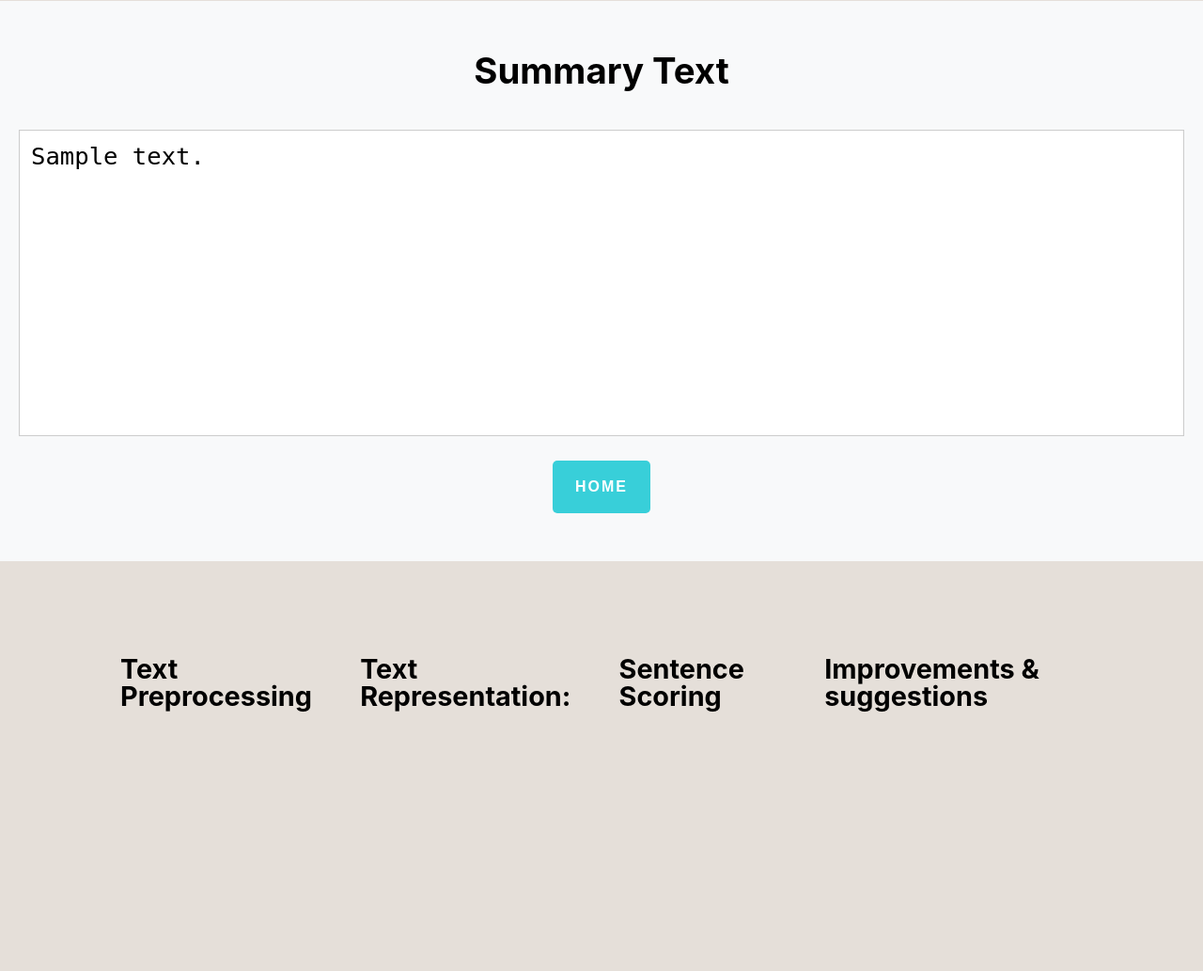
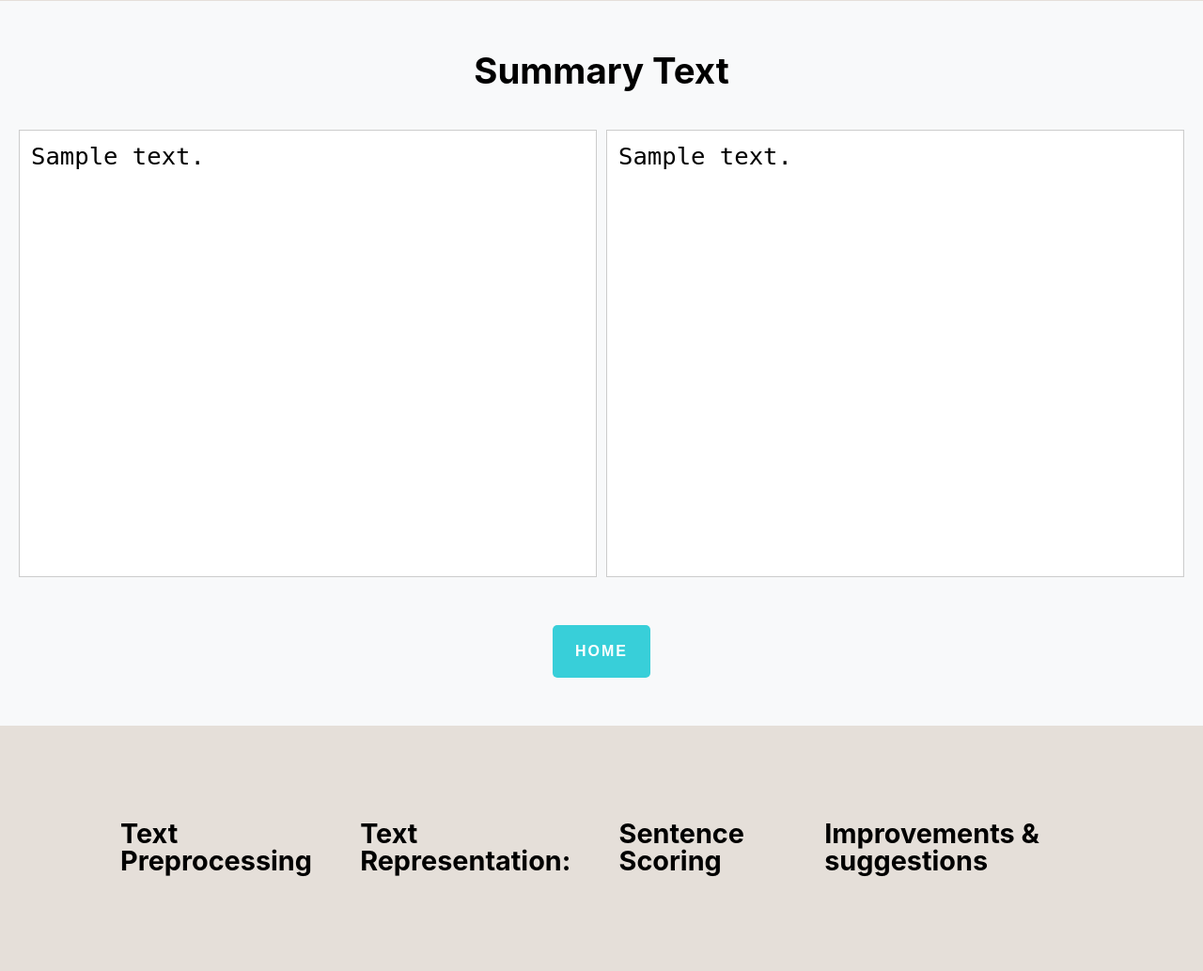
Before and after one commit to DerrickKirimi/Ai-Document-Editor-Assistant, a Django app: template app1/templates/showSumText.html in a window 1280 px wide. Shown: the part 409-1442 px from the top of the page at 94% size. Before the commit the page ends 1166 px from the top, so only its background shows below. Run offline with Django 4.2, Linux system fonts and the light colour scheme; the template is opened without the code that fills it: most values are stand-ins (such as "Sample title", 1, 10 or a date in 2020).

Commit message:
Display original and duplicate side by side

```diff
--- a/app1/templates/showSumText.html
+++ b/app1/templates/showSumText.html
@@ -27,7 +27,10 @@
         </div>
         <form method="post" action="{% url 'main' %}">
           {% csrf_token %}
-          <textarea name="sum_text" rows="10" readonly>{{ sum_text }}</textarea>
+          <div class="textarea-container">
+              <textarea name="sum_text" rows="15" readonly>{{ sum_text }}</textarea>
+              <textarea name="sum_text" rows="15" readonly>{{ sum_text }}</textarea>
+          </div>
           <br>
           <button type="submit" class="custom-btn">Home</button>
         </form>
--- a/static/css/show.css
+++ b/static/css/show.css
@@ -13,6 +13,12 @@ body {
 .container {
   text-align: center;
   padding: 20px;
+
+  //display: flex;
+  //gap: 10px;
+  //justify-content: center; /* Centers textareas within the form */
+  //width: 100%;
+  //max-width: 800px; /* Optional: Set a max width for the text areas container */
 }
 
 /* Add this to your existing CSS or adjust as needed */
@@ -75,8 +81,20 @@ h2 {
   margin-bottom: 20px;
 }
 
-textarea {
+/* New styles for side-by-side text areas */
+.textarea-container {
+  display: flex;
+  gap: 10px;
+  justify-content: center; /* Centers textareas within the form */
   width: 100%;
+  //max-width: 800px; /* Optional: Set a max width for the text areas container */
+  margin: 0 auto;
+}
+
+.textarea-container textarea {
+  flex: 1;
+  width: 50%;
+  //max-width: 50%; /* Each textarea takes up half the width of the container */
   padding: 12px;
   box-sizing: border-box;
   font-size: 1.6rem;
@@ -86,6 +104,7 @@ textarea {
   transition: border 0.3s ease;
 }
 
+
 textarea:hover {
   border: 3px dashed #23424A;
 }
```
